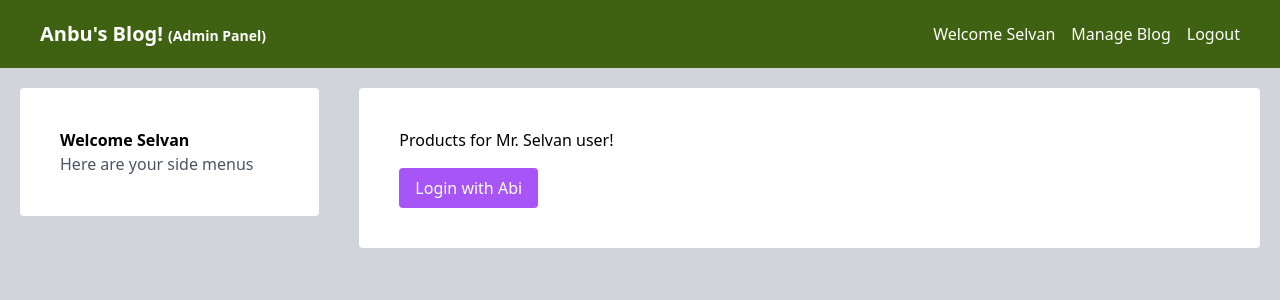
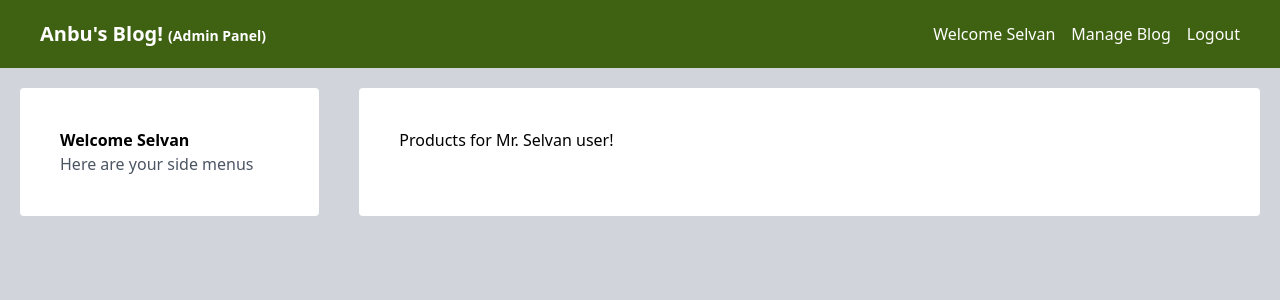
Before and after one commit to anburocky3/react-js-interns, a React (Vite) app: page /admin/blogs in a window 1280 px wide. Shown: the top 300 px of the page. Built offline with nearby package versions, Linux system fonts and the light colour scheme.

Commit message:
fix: blogContext

```diff
--- /dev/null
+++ b/src/contexts/BlogContext.js
@@ -0,0 +1,3 @@
+import { createContext } from "react";
+
+export const BlogContext = createContext([])
--- a/src/layouts/Admin.jsx
+++ b/src/layouts/Admin.jsx
@@ -3,6 +3,7 @@ import AdminNavbar from "../components/ui/AdminNavbar";
 import AdminSidebar from "../components/ui/AdminSidebar";
 import { UserContext } from "../contexts/UserContext";
 import { useState } from "react";
+import { BlogContext } from "../contexts/BlogContext";
 
 const AdminLayout = () => {
   const [user, setUser] = useState({
@@ -11,9 +12,11 @@ const AdminLayout = () => {
     isLoggedIn: true,
   });
 
+  const [posts, setPosts] = useState([]);
   return (
     <div className="bg-gray-300 min-h-screen pb-10">
       <UserContext.Provider value={{ user, setUser }}>
+        <BlogContext.Provider value={{ posts, setPosts }}>
           <AdminNavbar />
 
           <div className="flex m-5 space-x-10">
@@ -25,6 +28,7 @@ const AdminLayout = () => {
               <Outlet />
             </div>
           </div>
+        </BlogContext.Provider>
       </UserContext.Provider>
     </div>
   );
--- a/src/layouts/Guest.jsx
+++ b/src/layouts/Guest.jsx
@@ -1,12 +1,18 @@
 import { Outlet } from "react-router-dom";
 import TheNavbar from "../components/TheNavbar";
+import { BlogContext } from "../contexts/BlogContext";
+import { useState } from "react";
 
 const GuestLayout = () => {
+  const [posts, setPosts] = useState([]);
+
   return (
     <div className="bg-gray-300 min-h-screen pb-10">
       <TheNavbar />
 
-      <Outlet />
+      <BlogContext.Provider value={{ posts, setPosts }}>
+        <Outlet />
+      </BlogContext.Provider>
     </div>
   );
 };
--- a/src/pages/HomePage.jsx
+++ b/src/pages/HomePage.jsx
@@ -1,7 +1,8 @@
-import { useEffect, useState } from "react";
+import { useContext, useEffect } from "react";
+import { BlogContext } from "../contexts/BlogContext";
 
 const HomePage = () => {
-  const [posts, setPosts] = useState([]);
+  const { posts, setPosts } = useContext(BlogContext);
 
   useEffect(() => {
     const fetchPosts = async () => {
--- a/src/pages/admin/ManageBlog.jsx
+++ b/src/pages/admin/ManageBlog.jsx
@@ -1,18 +1,16 @@
 import { useContext } from "react";
 import { UserContext } from "../../contexts/UserContext";
+import { BlogContext } from "../../contexts/BlogContext";
 
 const ManageBlog = () => {
-  const { user, setUser } = useContext(UserContext);
+  const { user } = useContext(UserContext);
+  const { posts, setPost } = useContext(BlogContext);
+
+  console.log(posts, setPost);
 
   return (
     <div className="space-y-4">
       Products for Mr. {user.userName} user! <br />
-      <button
-        className="px-4 py-2 rounded bg-purple-500 hover:bg-purple-600 text-white"
-        onClick={() => setUser({ ...user, userName: "Abi" })}
-      >
-        Login with Abi
-      </button>
     </div>
   );
 };
```
Lines whose indentation alone changed are shown as unchanged.
